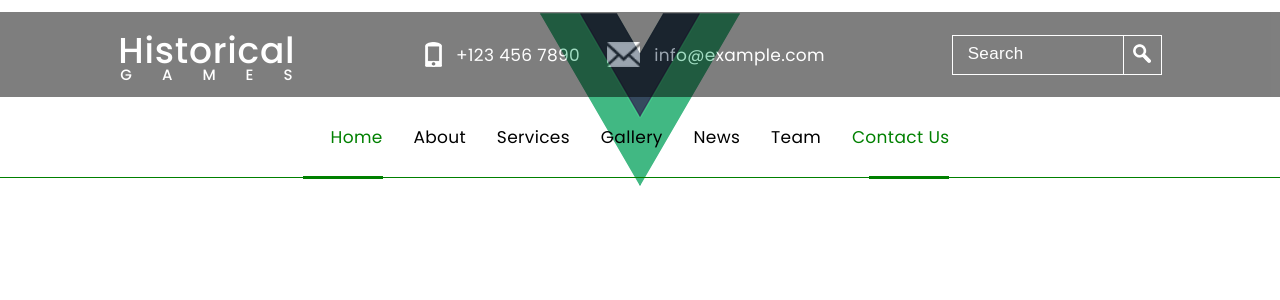
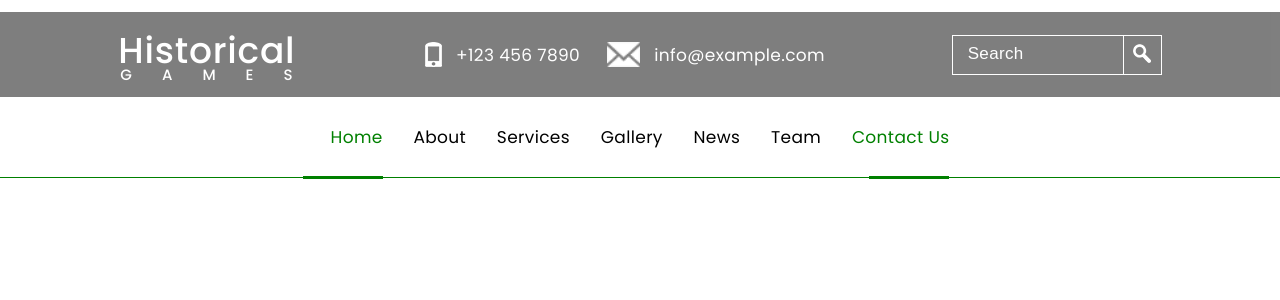
Before and after one commit to jedi-solder/myFirstApp, a Vue app: page / in a window 1280 px wide. Shown: the top 300 px of the page. Built offline with nearby package versions, Linux system fonts and the light colour scheme.

Commit message:
nb133 connection

```diff
--- a/src/views/Home.vue
+++ b/src/views/Home.vue
@@ -1,6 +1,5 @@
 <template>
   <div class="home">
-    <img alt="Vue logo" src="../assets/logo.png">
     <HelloWorld msg="Welcommmmmme to Your Vue.js App"/>
   </div>
 </template>
```
Also changed, not shown: src/assets/logo.png (deleted), 1 other file (tests, documents, lock files or other folders).
